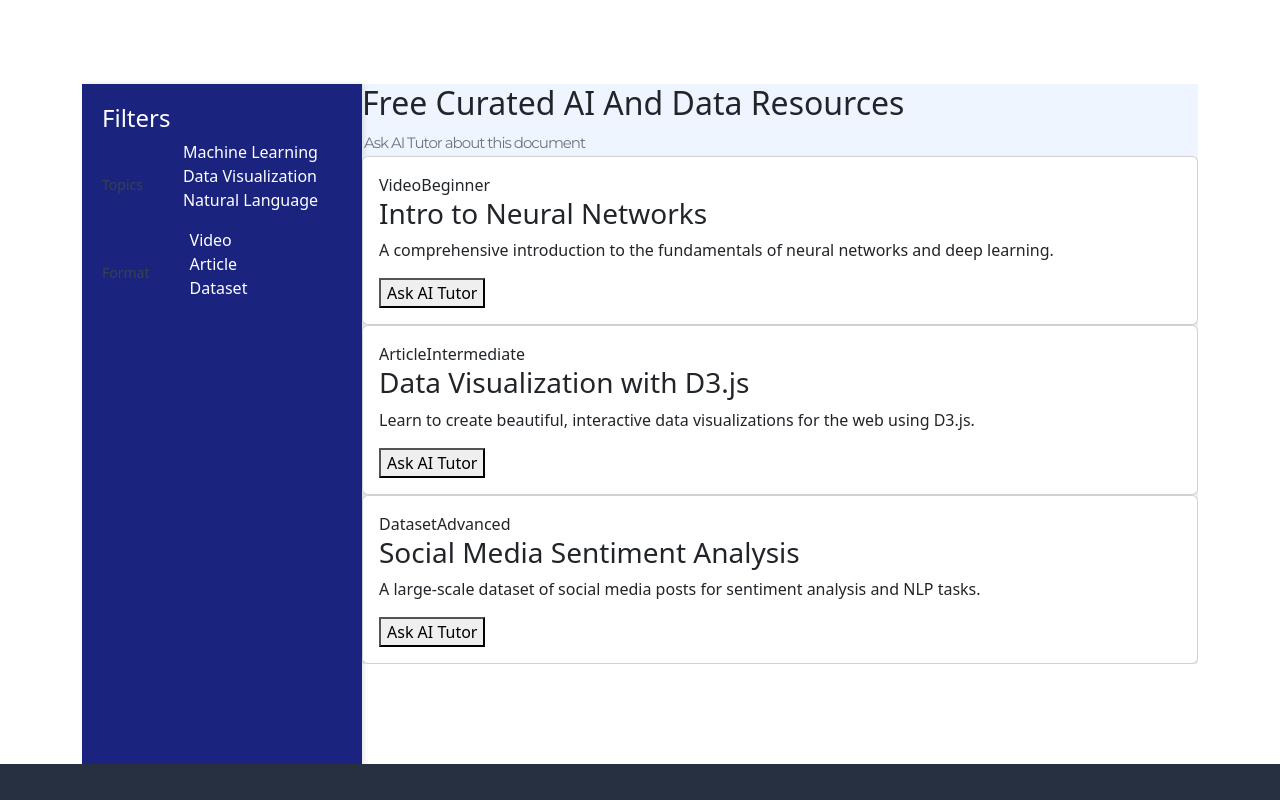
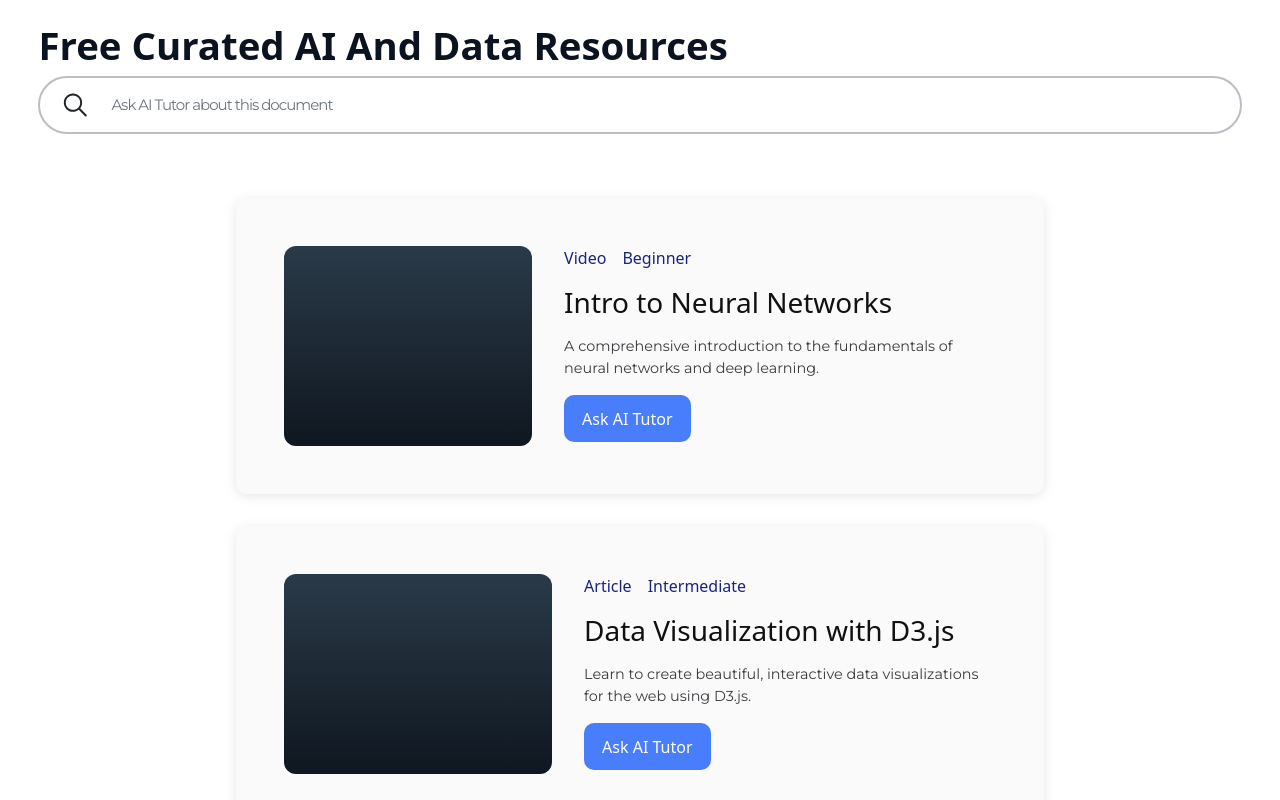
Before and after one commit to destiny2222/G-TrainingHub, a React (Create React App) app: page /cohort in a window 1280 px wide. Shown: the part 460-1260 px from the top of the page. Built offline with nearby package versions, Linux system fonts and the light colour scheme; no server answers; a web font is replaced by a local one.

Commit message:
designed the cohort page

```diff
--- a/src/assets/css/style.css
+++ b/src/assets/css/style.css
@@ -1852,15 +1852,6 @@ ul {
 }
 
 /* Card Styles */
-.card {
-    border: none;
-    border-radius: 12px;
-    box-shadow: 0 4px 12px rgba(0, 0, 0, 0.05);
-}
-
-.card-body {
-    padding: 20px;
-}
 
 .progress {
     height: 8px;
@@ -2565,8 +2556,8 @@ ul {
 
 @keyframes slide-in-left {
     0% {
-        -webkit-transform: translateX(-100px);
-        transform: translateX(-100px);
+        -webkit-transform: translateX(-10%);
+        transform: translateX(-10%);
         opacity: 0;
     }
 
@@ -2579,8 +2570,8 @@ ul {
 
 @keyframes slide-in-right {
     0% {
-        -webkit-transform: translateX(100px);
-        transform: translateX(100px);
+        -webkit-transform: translateX(20%);
+        transform: translateX(20%);
         opacity: 0;
     }
 
@@ -2593,8 +2584,8 @@ ul {
 
 @keyframes fade-in-bottom {
     0% {
-        -webkit-transform: translateY(100px);
-        transform: translateY(100px);
+        -webkit-transform: translateY(50%);
+        transform: translateY(50%);
         opacity: 0;
     }
 
--- a/src/pages/cohort/Cohort.css
+++ b/src/pages/cohort/Cohort.css
@@ -55,3 +55,126 @@
   .resources-wrap{flex-direction:column}
   .sidebar{width:100%}
 } */
+
+
+.cohort-section {
+  width: 100%;
+  padding: 2.4rem;
+}
+
+.cohort-container {
+  display: flex;
+  flex-direction: column;
+  justify-content: space-around;
+  align-items: center;
+}
+
+.cohort-title {
+  margin-bottom: 4rem;
+}
+
+.cohort-title h2 {
+  font-size: 2.4rem;
+  font-weight: 600;
+  color: #0b1220;
+}
+
+.search-row {
+  display: flex;
+  gap: 1.2rem;
+  border-radius: 9999px;
+  border: 2px solid #babfc5;
+  width: 100%;
+  padding: .7rem 1.2rem;
+}
+
+.cohort-card-img {
+  width: 50%;
+  height: 200px;
+  padding: 1rem;
+  border-radius: 12px;
+}
+
+.cohort-card {
+  display: flex;
+  flex-direction: row;
+  width: 100%;
+  gap: 2rem;
+  background-color: #fafafa;
+  padding: 3rem;
+  margin-bottom: 2rem;
+  box-shadow: 0 2px 12px rgba(0, 0, 0, 0.1);
+  border-radius: .7rem;
+}
+
+.cohort-card-body {
+  display: flex;
+  flex-direction: column;
+  gap: 1rem;
+}
+
+.card-title {
+  color: var(--black-dark)
+}
+
+.card-desc {
+  font-weight: normal !important;
+}
+
+.cohort-card-body .tags {
+  display: flex;
+  gap: 1rem;
+  color: var(--dark-primary-color);
+
+}
+
+.cohort-card-body .tags span {
+  cursor: pointer;
+  transition-property: color;
+  transition-duration: 0.15s;
+}
+
+.cohort-card-body .tags span:hover {
+  color: var(--primary-color);
+}
+
+.cohort-card-body .tags span:active {
+  color: var(--black-50);
+}
+
+.ask-btn {
+  background-color: var(--primary-color);
+  border: 2px solid var(--primary-color);
+  border-radius: 10px;
+  color: white;
+  padding: 0.6rem 1rem;
+  cursor: pointer;
+  transition-property: color background-color border;
+  transition-duration: 0.1s;
+}
+
+.ask-btn:hover {
+  background-color: var(--dark-primary-color);
+  border: 2px solid var(--dark-primary-color);
+
+}
+
+.ask-btn:active {
+  background-color: white;
+  color: var(--dark-primary-color);
+  border: 2px solid var(--dark-primary-color);
+}
+
+/*media queries*/
+/* For tablets and smaller devices */
+@media (max-width: 768px) {
+  .cohort-card {
+    flex-direction: column;
+    align-items: center;
+  }
+
+  .cohort-card-img {
+    width: 100%;
+    height: 150px;
+  }
+}
--- a/src/pages/cohort/Cohort.jsx
+++ b/src/pages/cohort/Cohort.jsx
@@ -1,10 +1,13 @@
-import React from 'react'
-import './Cohort.css'
+import './Cohort.css';
+import { IoIosSearch } from "react-icons/io";
+
 
 function Cohort() {
+
     return (
         <>
-            <section className="breadcrumb-area cohort-hero-section pt-100 pb-100">
+            <section className="breadcrumb-area cohort-hero-section pt-100 pb-100 background">
+
                 <div className="container">
                     <div className="row">
                         <div className="col-lg-12">
@@ -17,10 +20,16 @@ function Cohort() {
                 </div>
             </section>
 
-            <section className="resources-section pt-100 pb-100">
-                <div className="container">
-                    <div className="resources-wrap">
-                        <aside className="sidebar">
+            <section className="cohort-section">
+                <div className="cohort-title">
+                    <h2>Free Curated AI And Data Resources</h2>
+                    <div className="search-row">
+                        <IoIosSearch fontSize={'2rem'} /><input className="search-input" placeholder="Ask AI Tutor about this document" />
+                    </div>
+                </div>
+                <div className="cohort-container">
+                    <div className="">
+                        {/* <aside className="sidebar">
                             <div className="filters">
                                 <h4>Filters</h4>
                                 <div className="filter-group">
@@ -40,20 +49,13 @@ function Cohort() {
                                     </ul>
                                 </div>
                             </div>
-                        </aside>
+                        </aside> */}
 
-                        <main className="main-content">
-                            <div className="resources-header">
-                                <h2>Free Curated AI And Data Resources</h2>
-                                <div className="search-row">
-                                    <input className="search-input" placeholder="Ask AI Tutor about this document" />
-                                </div>
-                            </div>
-
-                            <div className="cards-grid">
-                                <article className="card">
-                                    <div className="card-img" style={{backgroundImage: 'linear-gradient(180deg,#1f2933,#111418)'}} />
-                                    <div className="card-body">
+                        <main className="">
+                            <div className="">
+                                <article className="cohort-card">
+                                    <div className="cohort-card-img" style={{ backgroundImage: 'linear-gradient(180deg,#2a3a48,#0f1720)' }} />
+                                    <div className="cohort-card-body">
                                         <div className="tags">
                                             <span className="tag video">Video</span>
                                             <span className="tag level">Beginner</span>
@@ -66,9 +68,9 @@ function Cohort() {
                                     </div>
                                 </article>
 
-                                <article className="card">
-                                    <div className="card-img" style={{backgroundImage: 'linear-gradient(180deg,#2a3a48,#0f1720)'}} />
-                                    <div className="card-body">
+                                <article className="cohort-card">
+                                    <div className="cohort-card-img" style={{ backgroundImage: 'linear-gradient(180deg,#2a3a48,#0f1720)' }} />
+                                    <div className="cohort-card-body">
                                         <div className="tags">
                                             <span className="tag article">Article</span>
                                             <span className="tag level orange">Intermediate</span>
@@ -81,9 +83,9 @@ function Cohort() {
                                     </div>
                                 </article>
 
-                                <article className="card">
-                                    <div className="card-img" style={{backgroundImage: 'linear-gradient(180deg,#1b3a3a,#071019)'}} />
-                                    <div className="card-body">
+                                <article className="cohort-card">
+                                    <div className="cohort-card-img" style={{ backgroundImage: 'linear-gradient(180deg,#1b3a3a,#071019)' }} />
+                                    <div className="cohort-card-body">
                                         <div className="tags">
                                             <span className="tag dataset">Dataset</span>
                                             <span className="tag level red">Advanced</span>
--- a/src/pages/home/Home.jsx
+++ b/src/pages/home/Home.jsx
@@ -26,16 +26,16 @@ const Home = () => {
     const heroVideoVisual = useRef(null);
     useLayoutEffect(() => {
         const ctx = gsap.context(() => {
-            gsap.fromTo(heroVideoVisual.current, { scale: .85, borderRadius: '1.2rem' }, {
+            gsap.fromTo(heroVideoVisual.current, { scale: .85, borderRadius: '1.2rem', y: 100 }, {
                 scrollTrigger: {
                     trigger: heroVideoVisual.current,
-                    markers: true,
                     scrub: true,
-                    start: "top center",
+                    start: "-50% center",
                     end: "center center",
                 },
                 scale: 1,
                 borderRadius: 0,
+                y: 0,
             })
         })
         return () => ctx.revert();
@@ -69,7 +69,7 @@ const Home = () => {
                 <div className="container-fluid py-5">
                     <div className="row">
                         <div className="col-12 text-center mb-5">
-                            <h2 className='what-you-get-title js-scroll slide-left'>What You'll Get</h2>
+                            <h2 className='what-you-get-title js-scroll fade-in-bottom'>What You'll Get</h2>
                             <p className='what-you-get-subtitle js-scroll fade-in-bottom'>
                                 Our program is designed to provide you with a complete learning experience, from live training sessions to personalized mentorship and career support.
                             </p>
```
Also changed, not shown: 1 other file (tests, documents, lock files or other folders).
